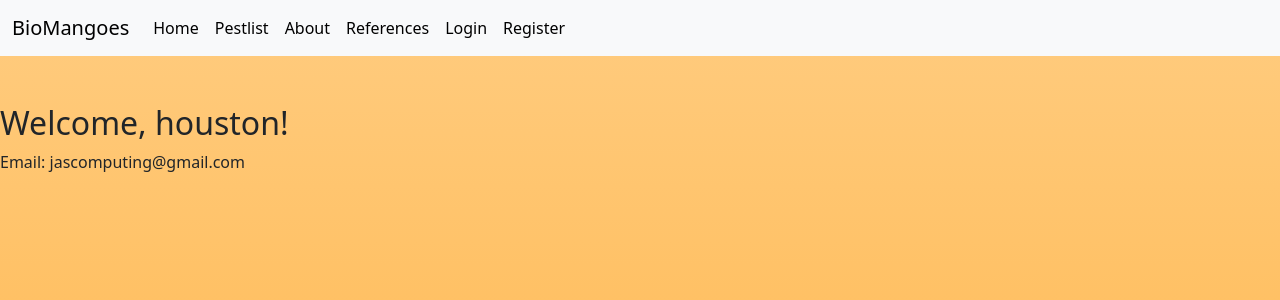
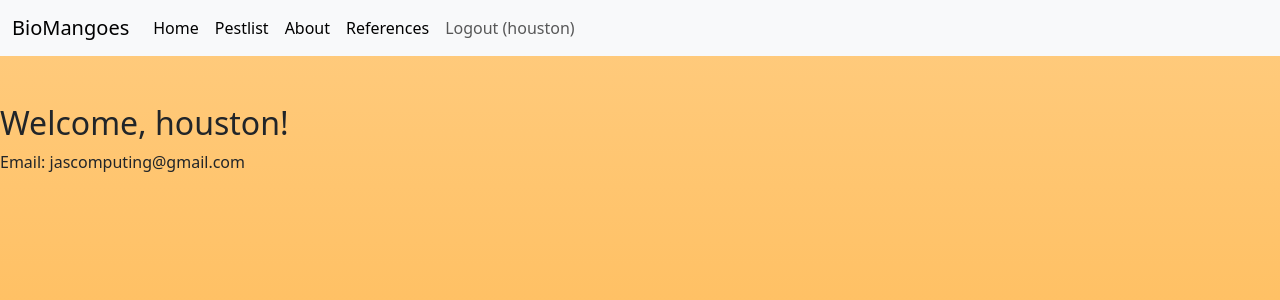
Before and after one commit to HoustonMichaelVaughn/HIT237, a Django app: page /growers/profile/ in a window 1280 px wide. Shown: the top 300 px of the page. Run offline with Django 5.2, Linux system fonts and the light colour scheme; a user stored in the database is signed in; some libraries are stand-ins or nearby versions.

Commit message:
Login/Register/Logout works.

```diff
--- a/growers/urls.py
+++ b/growers/urls.py
@@ -1,9 +1,11 @@
 from django.contrib import admin
 from django.urls import path
+from django.contrib.auth import views as auth_views
 from .views import Login, RegisterUser, profile_view
 
 urlpatterns = [
     path("login/", Login.as_view(), name="login"),
+    path('logout/', auth_views.LogoutView.as_view(), name='logout'),
     path("register/", RegisterUser.as_view(), name="register"),
     path("profile/", profile_view, name="profile")
 ]
--- a/growers/views.py
+++ b/growers/views.py
@@ -1,20 +1,28 @@
-from django.shortcuts import render
-from django.contrib.auth.views import LoginView
+from django.shortcuts import render, redirect
+from django.contrib.auth.views import LoginView as DjangoLoginView
 from django.views.generic.edit import FormView
 from django.contrib.auth import login
 from django.urls import reverse_lazy
 from django.contrib.auth.decorators import login_required
 from .forms import RegisterUserForm
 
-#   Add authetnication form
+class Login(DjangoLoginView):
+    template_name = "growers/login.html"
 
-class Login(LoginView):
-    template_name = "growers/login.html"
+    def dispatch(self, request, *args, **kwargs):
+        if request.user.is_authenticated:
+            return redirect("profile")
+        return super().dispatch(request, *args, **kwargs)
 
 class RegisterUser(FormView):
     template_name = "growers/register.html"
-    success_url = reverse_lazy("login")
+    success_url = reverse_lazy("profile")
     form_class = RegisterUserForm
+
+    def dispatch(self, request, *args, **kwargs):
+        if request.user.is_authenticated:
+            return redirect("profile")
+        return super().dispatch(request, *args, **kwargs)
 
     def form_valid(self, form):
         user = form.save()
@@ -23,4 +31,4 @@ class RegisterUser(FormView):
 
 @login_required
 def profile_view(request):
-    return render(request, 'growers/profile.html')
+    return render(request, "growers/profile.html")
--- a/mango_pests/templates/mango_pests/base.html
+++ b/mango_pests/templates/mango_pests/base.html
@@ -48,13 +48,22 @@ https://getbootstrap.com/docs/5.0/components/navbar/
   <li class="nav-item">
     <a class="nav-link active" aria-current="page" href="{% url 'references' %}">References</a>
   </li>
+
+  {% if user.is_authenticated %}
+<form action="{% url 'logout' %}" method="post" style="display:inline;">
+  {% csrf_token %}
+  <button class="nav-link btn btn-link" type="submit">Logout ({{ user.username }})</button>
+</form>
+  {% else %}
     <li class="nav-item">
-            <a class="nav-link active" aria-current="page" href="{% url 'login' %}">Login</a>
+      <a class="nav-link active" href="{% url 'login' %}">Login</a>
     </li>
     <li class="nav-item">
-            <a class="nav-link active" aria-current="page" href="{% url 'register' %}">Register</a>
+      <a class="nav-link active" href="{% url 'register' %}">Register</a>
     </li>
+  {% endif %}
 </ul>
+
       </div>
     </div>
   </nav>
--- a/mango_pests_project/settings.py
+++ b/mango_pests_project/settings.py
@@ -126,3 +126,5 @@ STATIC_ROOT = BASE_DIR / 'staticfiles'
 
 DEFAULT_AUTO_FIELD = 'django.db.models.BigAutoField'
 LOGIN_REDIRECT_URL = '/growers/profile/'
+LOGOUT_REDIRECT_URL = '/'
+LOGIN_URL = "/growers/login"
```
Also changed, not shown: db.sqlite3, growers/templates/growers/logout.html (added). Lines whose indentation alone changed are shown as unchanged.
